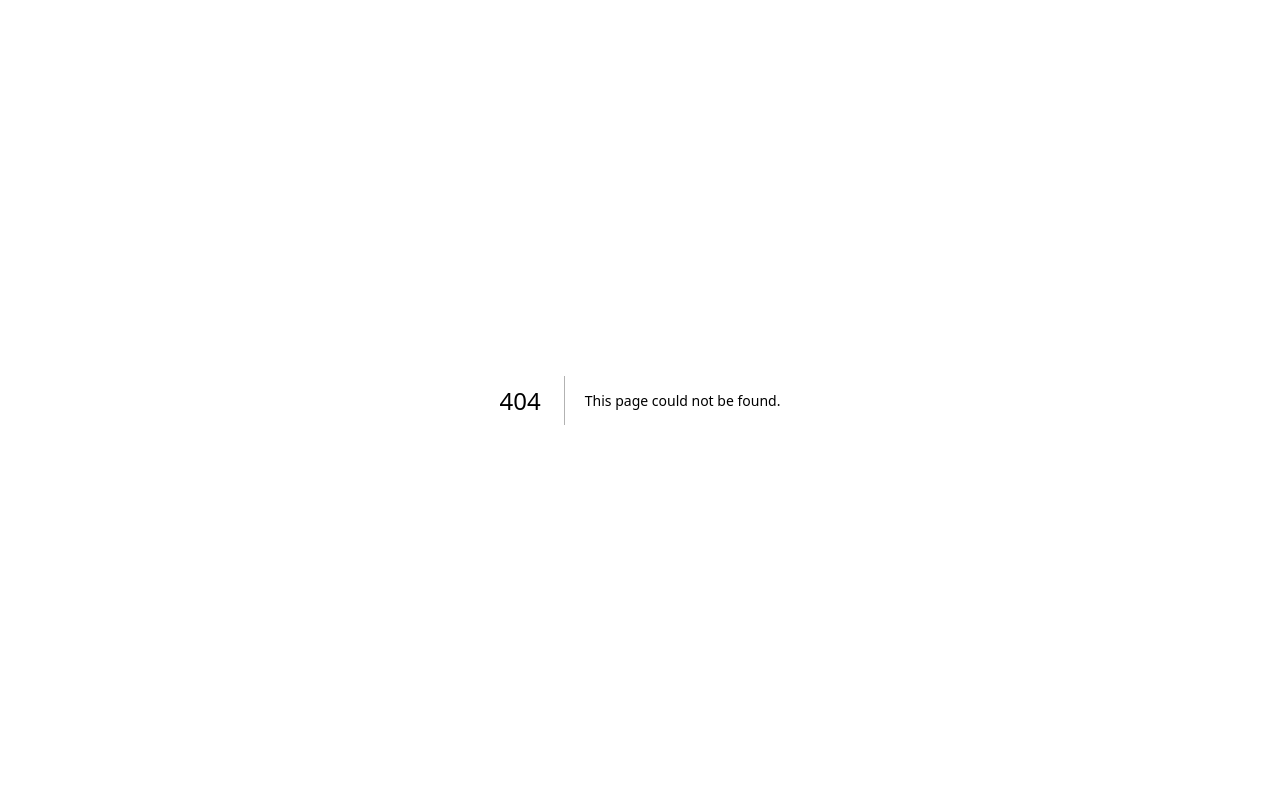
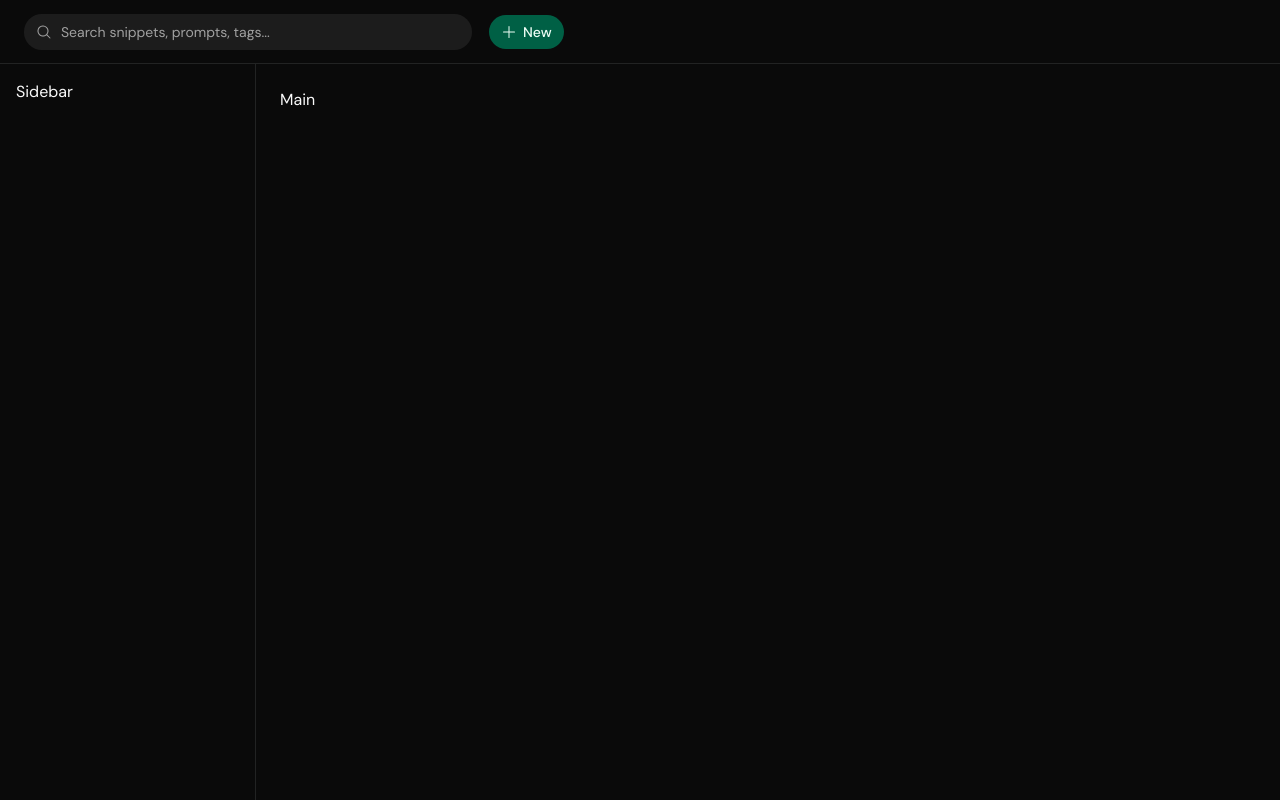
Before and after one commit to MohannadHamdy/pixelmind-project, a Next.js app: page /dashboard in a window 1280 px wide. Before the commit this address had no page. Built offline with nearby package versions, Linux system fonts and the light colour scheme.

Commit message:
feat: add dashboard route with top bar and layout placeholders
Phase 1 of 3 for the dashboard UI. Adds /dashboard with a top bar
(search input + New button, display only) and Sidebar/Main
placeholders, and sets dark mode as the default theme.

```diff
--- /dev/null
+++ b/app/(dashboard)/dashboard/page.tsx
@@ -0,0 +1,17 @@
+import { TopBar } from "@/components/dashboard/top-bar"
+
+export default function DashboardPage() {
+  return (
+    <div className="flex h-dvh flex-col">
+      <TopBar />
+      <div className="flex flex-1 overflow-hidden">
+        <aside className="w-64 shrink-0 border-r border-border p-4">
+          <h2>Sidebar</h2>
+        </aside>
+        <main className="flex-1 overflow-y-auto p-6">
+          <h2>Main</h2>
+        </main>
+      </div>
+    </div>
+  )
+}
--- /dev/null
+++ b/components/dashboard/top-bar.tsx
@@ -0,0 +1,23 @@
+import { MagnifyingGlassIcon, PlusIcon } from "@phosphor-icons/react/dist/ssr"
+
+import { Button } from "@/components/ui/button"
+import { Input } from "@/components/ui/input"
+
+export function TopBar() {
+  return (
+    <header className="flex h-16 shrink-0 items-center gap-4 border-b border-border px-6">
+      <div className="relative max-w-md flex-1">
+        <MagnifyingGlassIcon className="pointer-events-none absolute top-1/2 left-3 size-4 -translate-y-1/2 text-muted-foreground" />
+        <Input
+          type="search"
+          placeholder="Search snippets, prompts, tags..."
+          className="pl-9"
+        />
+      </div>
+      <Button data-icon="inline-start">
+        <PlusIcon />
+        New
+      </Button>
+    </header>
+  )
+}
--- a/components/theme-provider.tsx
+++ b/components/theme-provider.tsx
@@ -10,7 +10,7 @@ function ThemeProvider({
   return (
     <NextThemesProvider
       attribute="class"
-      defaultTheme="system"
+      defaultTheme="dark"
       enableSystem
       disableTransitionOnChange
       {...props}
--- /dev/null
+++ b/components/ui/input.tsx
@@ -0,0 +1,20 @@
+import * as React from "react"
+import { Input as InputPrimitive } from "@base-ui/react/input"
+
+import { cn } from "@/lib/utils"
+
+function Input({ className, type, ...props }: React.ComponentProps<"input">) {
+  return (
+    <InputPrimitive
+      type={type}
+      data-slot="input"
+      className={cn(
+        "h-9 w-full min-w-0 rounded-3xl border border-transparent bg-input/50 px-3 py-1 text-base transition-[color,box-shadow,background-color] outline-none file:inline-flex file:h-7 file:border-0 file:bg-transparent file:text-sm file:font-medium file:text-foreground placeholder:text-muted-foreground focus-visible:border-ring focus-visible:ring-3 focus-visible:ring-ring/30 disabled:pointer-events-none disabled:cursor-not-allowed disabled:opacity-50 aria-invalid:border-destructive aria-invalid:ring-3 aria-invalid:ring-destructive/20 md:text-sm dark:aria-invalid:border-destructive/50 dark:aria-invalid:ring-destructive/40",
+        className
+      )}
+      {...props}
+    />
+  )
+}
+
+export { Input }
--- a/context/current-feature.md
+++ b/context/current-feature.md
@@ -1,20 +1,32 @@
 # Current Feature
 
-<!-- Feature Name -->
+Dashboard UI Phase 1
 
 ## Status
 
 <!-- Not Started|In Progress|Completed -->
 
-Not Started
+In Progress
 
 ## Goals
 
 <!-- Goals & requirements -->
 
+This is phase 1 of 3 for the dashboard UI layout.
+
+- ShadCN component installation where needed
+- Dashboard route at /dashboard
+- Main dashboard layout
+- Dark mode by default
+- Top bar with search and new item button (display only)
+- Placeholder for sidebar and main area. Just add an h2 with "Sidebar" and "Main" for now.
+
 ## Notes
 
 <!-- Any extra notes -->
+
+- Full spec: @context/features/dashboard-phase-1-spec.md
+- References: @context/screenshots/dashboard-ui-main.png, @context/project-overview.md, @src/lib/mock-data.ts, @context/features/dashboard-phase-2-spec.md, @context/features/dashboard-phase-3-spec.md
 
 ## History
 
--- /dev/null
+++ b/context/features/dashboard-phase-1-spec.md
@@ -0,0 +1,22 @@
+# Dashboard UI Phase 1 Spec
+
+## Overview
+
+This is phase 1 of 3 for the dashboard UI layout. Use the screenshot referenced below for how it should look.
+
+## Requirements for phase 1
+
+- ShadCN component installation where needed
+- Dashboard route at /dashboard
+- Main dashboard layout
+- Dark mode by default
+- Top bar with search and new item button (display only)
+- Placeholder for sidebar and main area. Just add an h2 with "Sidebar" and "Main" for now.
+
+## References
+
+- @context/screenshots/dashboard-ui-main.png
+- @context/project-overview.md
+- @src/lib/mock-data.ts
+- @context/features/dashboard-phase-2-spec.md
+- @context/features/dashboard-phase-3-spec.md
--- /dev/null
+++ b/context/features/dashboard-phase-2-spec.md
@@ -0,0 +1,23 @@
+# Dashboard UI Phase 2 Spec
+
+## Overview
+
+This is phase 2 of 3 for the dashboard UI layout. Use the screenshot referenced below for how it should look. Use the data from the mock data file referenced below. Just import it directly for now until we implement a database.
+
+## Requirements for phase 2
+
+- Collapsible sidebar
+- Items/types with links to /items/TYPE (eg.items/snippets)
+- Favorite collections
+- Most recent collections
+- User avatar area at the bottom
+- Drawer icon to open/close sidebar
+- Always a drawer on mobile view
+
+## References
+
+- @context/screenshots/dashboard-ui-main.png
+- @context/project-overview.md
+- @src/lib/mock-data.ts
+- @context/features/dashboard-phase-1-spec.md
+- @context/features/dashboard-phase-3-spec.md
--- /dev/null
+++ b/context/features/dashboard-phase-3-spec.md
@@ -0,0 +1,21 @@
+# Dashboard UI Phase 3 Spec
+
+## Overview
+
+This is phase 3 of 3 for the dashboard UI layout. Use the screenshot referenced below for how it should look. Use the data from the mock data file referenced below. Just import it directly for now until we implement a database.
+
+## Requirements for phase 3
+
+- The main area to the right
+- Recent collections
+- Pinned Items
+- 10 Recent items
+- 4 stats cards at the top for number of items, collections, favorite items and favorite collections (Not in screenshot)
+
+## References
+
+- @context/screenshots/dashboard-ui-main.png
+- @context/project-overview.md
+- @src/lib/mock-data.js
+- @context/features/dashboard-phase-1-spec.md
+- @context/features/dashboard-phase-2-spec.md
--- a/lib/mock-data.ts
+++ b/lib/mock-data.ts
@@ -144,7 +144,7 @@ export const items: Item[] = [
     id: "item_4",
     title: "Drizzle schema conventions",
     content:
-      "- singular table names (\"item\", not \"items\")\n- cuid2 primary keys via $defaultFn\n- always notNull().defaultNow() on created_at\n- $onUpdate for updated_at",
+      '- singular table names ("item", not "items")\n- cuid2 primary keys via $defaultFn\n- always notNull().defaultNow() on created_at\n- $onUpdate for updated_at',
     typeId: "type_note",
     collectionId: "col_api",
     tags: ["drizzle", "postgres", "conventions"],
@@ -236,7 +236,8 @@ export const items: Item[] = [
   {
     id: "item_12",
     title: "Neon branch per PR",
-    content: "neonctl branches create --name pr-$PR_NUMBER\n# tear down on merge",
+    content:
+      "neonctl branches create --name pr-$PR_NUMBER\n# tear down on merge",
     typeId: "type_note",
     collectionId: "col_shell",
     tags: ["neon", "ci"],
```
Also changed, not shown: app/layout.tsx (+10 -4 lines).
